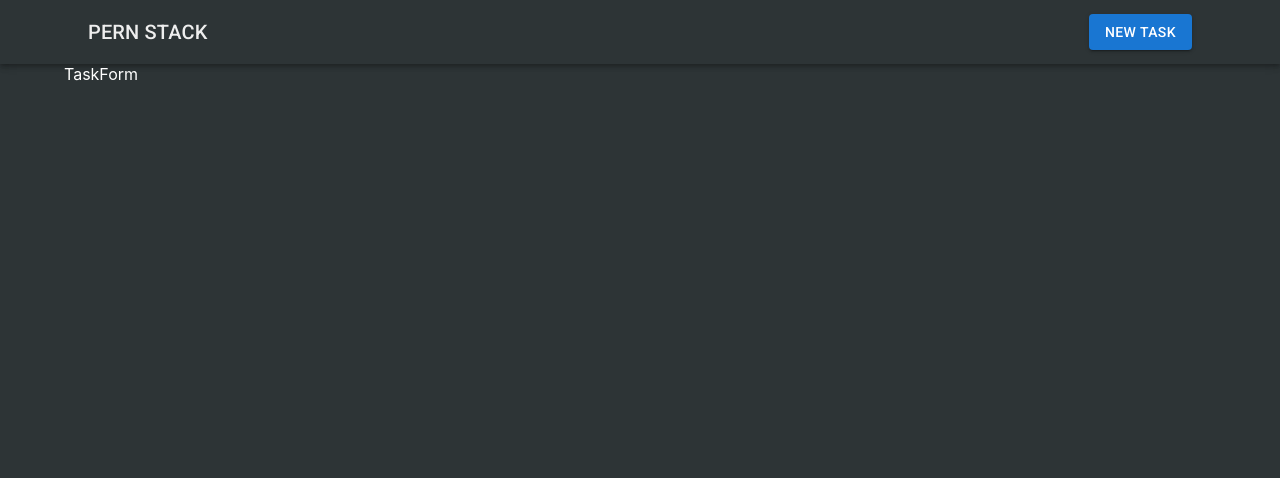
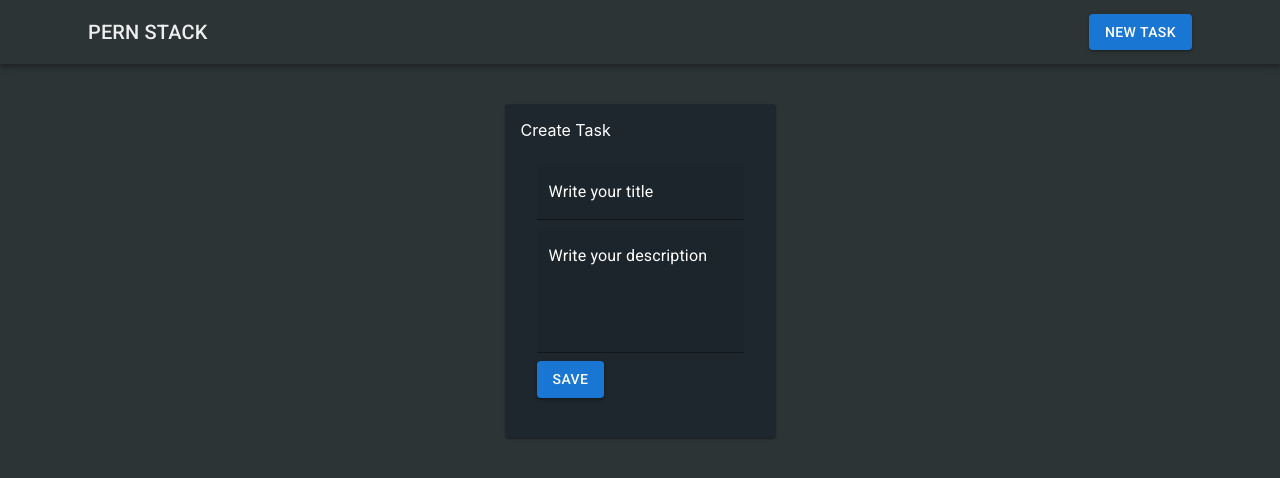
Before and after one commit to FabricioMR22/Task-Notes, a React (Create React App) app in the folder client/: page /tasks/new in a window 1280 px wide. Shown: the top 478 px of the page. Built offline with nearby package versions, Linux system fonts and the light colour scheme.

Commit message:
Creando componentes react: estados y material ui

```diff
--- a/client/src/components/TaskForm.js
+++ b/client/src/components/TaskForm.js
@@ -1,3 +1,76 @@
-export default function Navbar() {
-  return <div>TaskForm</div>;
+import {
+  Grid,
+  Card,
+  Typography,
+  CardContent,
+  TextField,
+  Button,
+} from "@mui/material";
+
+import { useState, useEffect } from "react";
+
+export default function TaskForm() {
+  const [task, setTask] = useState({
+    title: "",
+    description: "",
+  });
+
+  const handleSubmit = (e) => {
+    e.preventDefault();
+    console.log(task);
+  };
+
+  const handleChange = (e) => {
+    setTask({ ...task, [e.target.name]: e.target.value });
+  };
+
+  return (
+    <Grid
+      container
+      direction="column"
+      alignItems="center"
+      justifyContent="center"
+    >
+      <Grid item xs={3}>
+        <Card
+          sx={{ mt: 5 }}
+          style={{
+            background: "#1e272e",
+            padding: "1rem",
+          }}
+        >
+          <Typography variant="5" textAlign="center" color="white">
+            Create Task
+          </Typography>
+          <CardContent>
+            <form onSubmit={handleSubmit}>
+              <TextField
+                variant="filled"
+                label="Write your title"
+                sx={{ display: "block", margin: ".5rem 0" }}
+                name="title"
+                onChange={handleChange}
+                inputProps={{ style: { color: "white" } }}
+                InputLabelProps={{ style: { color: "white" } }}
+              />
+              <TextField
+                variant="filled"
+                label="Write your description"
+                multiline
+                rows={4}
+                sx={{ display: "block", margin: ".5rem 0" }}
+                name="description"
+                onChange={handleChange}
+                inputProps={{ style: { color: "white" } }}
+                InputLabelProps={{ style: { color: "white" } }}
+              />
+              <Button variant="contained" color="primary" type="submit">
+                Save
+              </Button>
+            </form>
+          </CardContent>
+        </Card>
+      </Grid>
+    </Grid>
+  );
 }
```
